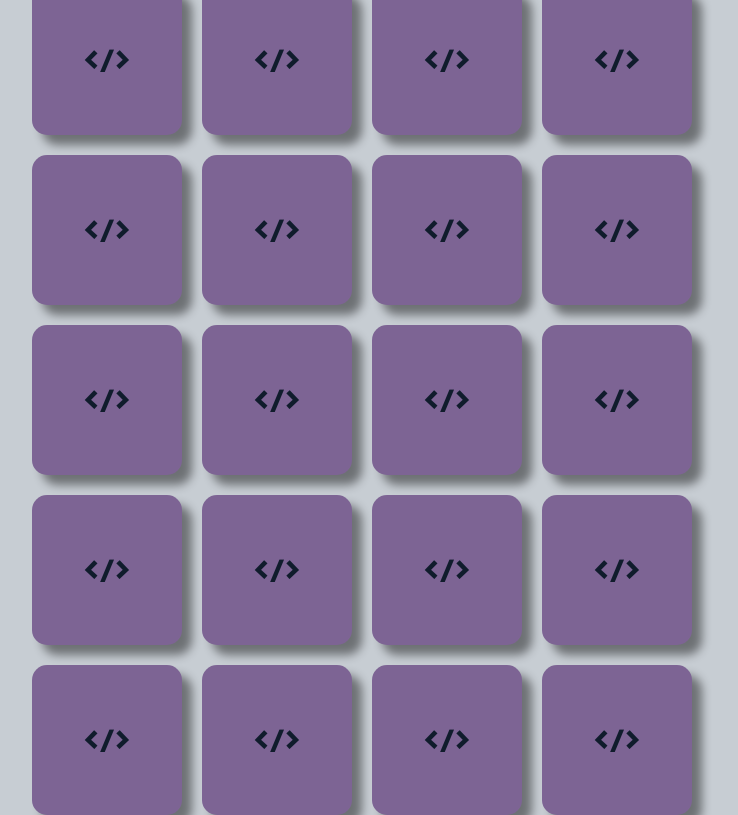
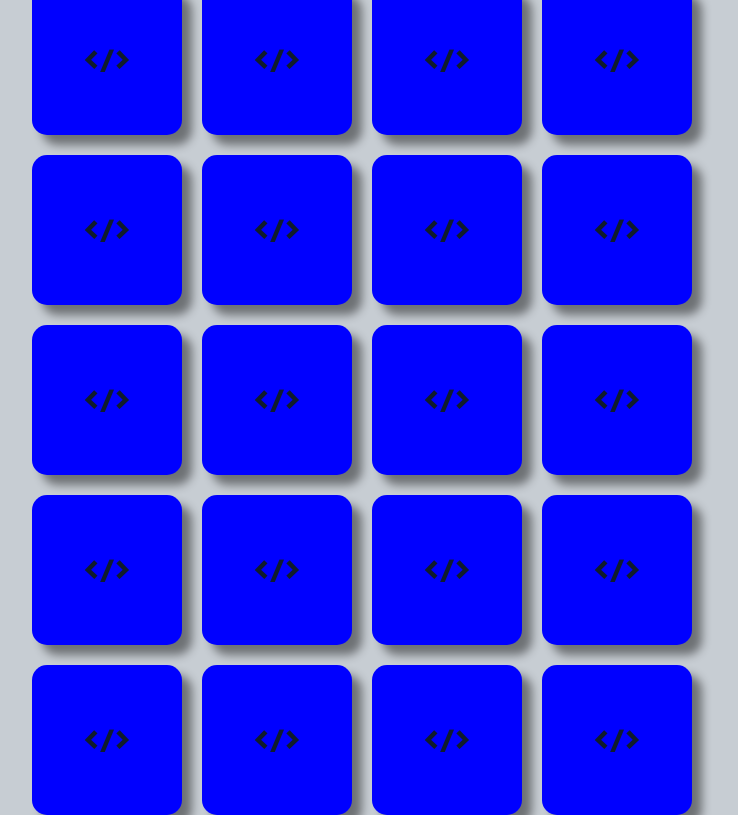
Before and after one commit to alves212/memoryGame, a plain HTML site: page index.html in a window 1280 px wide. Shown: the whole page, without its empty margins (278-1016 px from the left). Drawn offline with Linux system fonts and the light colour scheme.

Commit message:
card_back-background-color-blue

```diff
--- a/assets/styles/style.css
+++ b/assets/styles/style.css
@@ -39,7 +39,7 @@ body {
 }
 .card_back {
   color: #101c2c;
-  background-color: rgb(125, 100, 148);
+  background-color: blue;
   font-size: 2em;
 }
 #gameOver {
```
